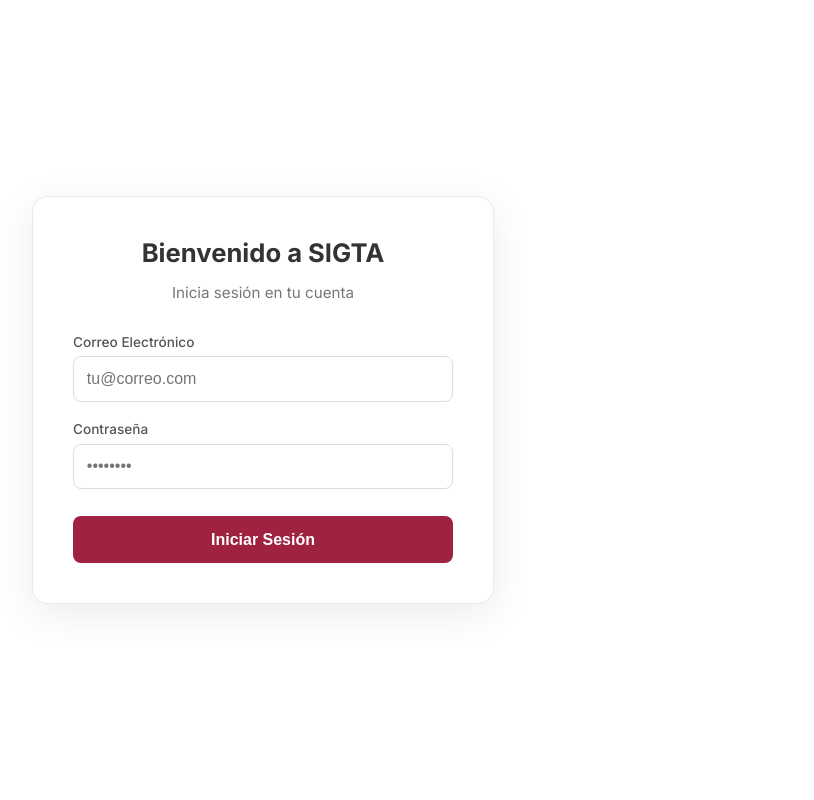
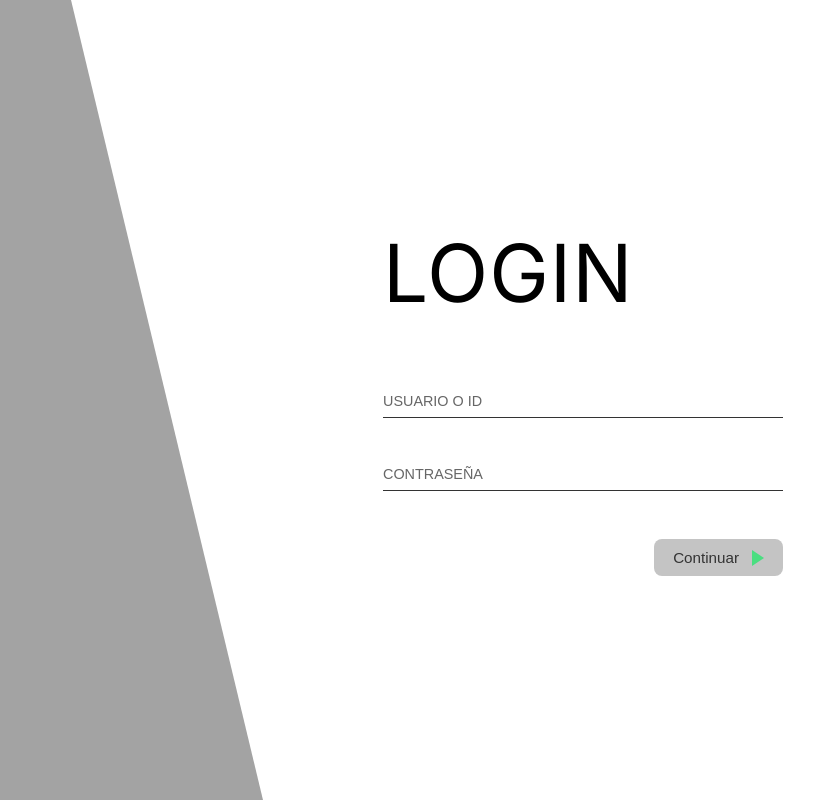
Before and after one commit to Diegotl280/SIGTA, a React app in the folder frontend/: page /login in a window 1280 px wide. Shown: the whole page, without its empty margins (377-1191 px from the left). Built offline with nearby package versions, Linux system fonts and the light colour scheme; the HTML template or start-up script is replaced by a standard one.

Commit message:
Login
Modificación al diseño de login

```diff
--- /dev/null
+++ b/frontend/src/pages/Login.css
@@ -0,0 +1,138 @@
+.login-split-container {
+  position: relative;
+  display: flex;
+  height: 100vh;
+  width: 100%;
+  background-color: #ffffff;
+  overflow: hidden;
+}
+
+.login-left-pane {
+  position: absolute;
+  top: 0;
+  left: 0;
+  width: 100%;
+  height: 100vh;
+  background-color: #a3a3a3;
+  /* Inverted shape: \ (top-right further left, bottom-right further right) */
+  clip-path: polygon(0 0, 35% 0, 50% 100%, 0 100%);
+  z-index: 1;
+}
+
+.login-right-pane {
+  position: absolute;
+  top: 0;
+  right: 0;
+  width: 50%; /* Guaranteed safe white space on the right */
+  height: 100vh;
+  display: flex;
+  align-items: center;
+  justify-content: center;
+  z-index: 2;
+  padding: 0 2rem;
+  box-sizing: border-box;
+}
+
+.login-form-container {
+  width: 100%;
+  max-width: 400px;
+}
+
+.login-title {
+  font-size: 5rem;
+  font-weight: 400;
+  margin: 0 0 4rem 0;
+  color: #000000;
+  letter-spacing: 1px;
+}
+
+.login-input-group {
+  margin-bottom: 2.5rem;
+  position: relative;
+}
+
+.login-input-group input {
+  width: 100%;
+  padding: 0.5rem 0;
+  border: none;
+  border-bottom: 1px solid #333;
+  font-size: 0.9rem;
+  color: #333;
+  background: transparent;
+  outline: none;
+  text-transform: uppercase; /* Match placeholder styling */
+}
+
+.login-input-group input::placeholder {
+  color: #666;
+  font-weight: 500;
+}
+
+.login-input-group input:focus {
+  border-bottom: 2px solid #000;
+}
+
+.login-input-group input:-webkit-autofill,
+.login-input-group input:-webkit-autofill:hover,
+.login-input-group input:-webkit-autofill:focus,
+.login-input-group input:-webkit-autofill:active{
+    -webkit-box-shadow: 0 0 0 30px white inset !important;
+    -webkit-text-fill-color: #333 !important;
+    transition: background-color 5000s ease-in-out 0s;
+}
+
+.login-button-container {
+  display: flex;
+  justify-content: flex-end;
+  margin-top: 3rem;
+}
+
+.login-submit-btn {
+  display: flex;
+  align-items: center;
+  gap: 0.8rem;
+  background-color: #c4c4c4;
+  color: #333;
+  border: none;
+  border-radius: 8px;
+  padding: 0.6rem 1.2rem;
+  font-size: 0.95rem;
+  cursor: pointer;
+  transition: all 0.2s;
+  font-weight: 500;
+}
+
+.login-submit-btn:hover {
+  background-color: #a0a0a0;
+}
+
+.login-btn-icon {
+  width: 0;
+  height: 0;
+  border-top: 8px solid transparent;
+  border-bottom: 8px solid transparent;
+  border-left: 12px solid #4ade80; /* green triangle */
+  display: inline-block;
+}
+
+.login-error-alert {
+  background: #fee2e2;
+  color: #b91c1c;
+  padding: 0.8rem;
+  border-radius: 4px;
+  margin-bottom: 2rem;
+  font-size: 0.9rem;
+  text-align: center;
+}
+
+/* Responsive adjustments */
+@media (max-width: 992px) {
+  .login-left-pane {
+    display: none; /* Hide left pane on smaller screens to prevent squishing */
+  }
+  .login-right-pane {
+    width: 100vw;
+    justify-content: center;
+    padding: 0 2rem;
+  }
+}
--- a/frontend/src/pages/Login.jsx
+++ b/frontend/src/pages/Login.jsx
@@ -1,6 +1,7 @@
 import { useState } from 'react';
 import { useAuth } from '../context/AuthContext';
-import { useNavigate, Link } from 'react-router-dom';
+import { useNavigate } from 'react-router-dom';
+import './Login.css';
 
 const Login = () => {
   const [email, setEmail] = useState('');
@@ -21,41 +22,45 @@ const Login = () => {
   };
 
   return (
-    <div className="auth-container">
-      <div className="auth-box fade-in">
-        <h2 className="auth-title">Bienvenido a SIGTA</h2>
-        <p className="auth-subtitle">Inicia sesión en tu cuenta</p>
+    <div className="login-split-container">
+      <div className="login-left-pane"></div>
 
-        {error && <div className="auth-alert">{error}</div>}
+      <div className="login-right-pane">
+        <div className="login-form-container fade-in">
+          <h1 className="login-title">LOGIN</h1>
 
-        <form onSubmit={handleSubmit} className="auth-form">
-          <div className="input-group">
-            <label htmlFor="email">Correo Electrónico</label>
+          {error && <div className="login-error-alert">{error}</div>}
+
+          <form onSubmit={handleSubmit} className="login-form">
+            <div className="login-input-group">
               <input
                 id="email"
-              type="email"
+                type="text"
                 value={email}
                 onChange={(e) => setEmail(e.target.value)}
                 required
-              placeholder="tu@correo.com"
+                placeholder="USUARIO O ID"
               />
             </div>
-          <div className="input-group">
-            <label htmlFor="password">Contraseña</label>
+
+            <div className="login-input-group">
               <input
                 id="password"
                 type="password"
                 value={password}
                 onChange={(e) => setPassword(e.target.value)}
                 required
-              placeholder="••••••••"
+                placeholder="CONTRASEÑA"
               />
             </div>
-          <button type="submit" className="auth-button">
-            Iniciar Sesión
+
+            <div className="login-button-container">
+              <button type="submit" className="login-submit-btn">
+                Continuar <span className="login-btn-icon"></span>
               </button>
+            </div>
           </form>
-
+        </div>
       </div>
     </div>
   );
```
Lines whose indentation alone changed are shown as unchanged.
